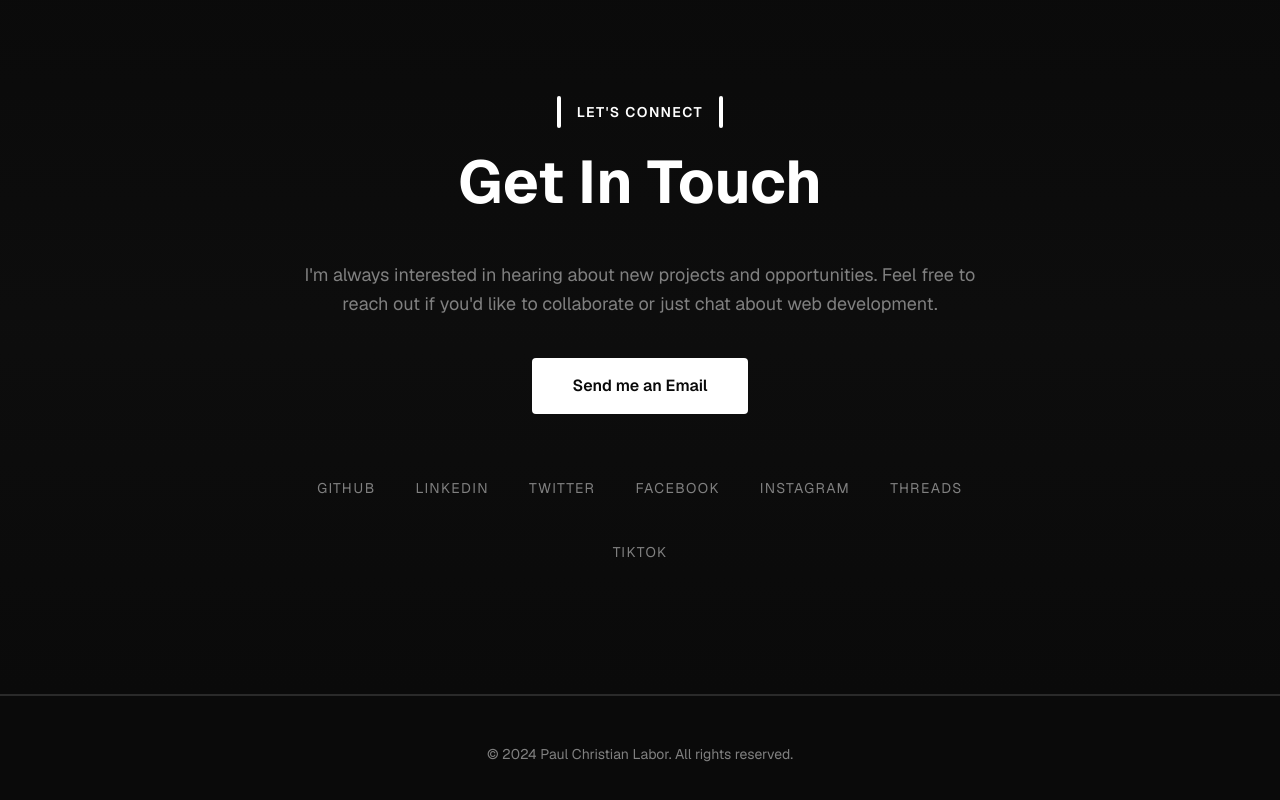
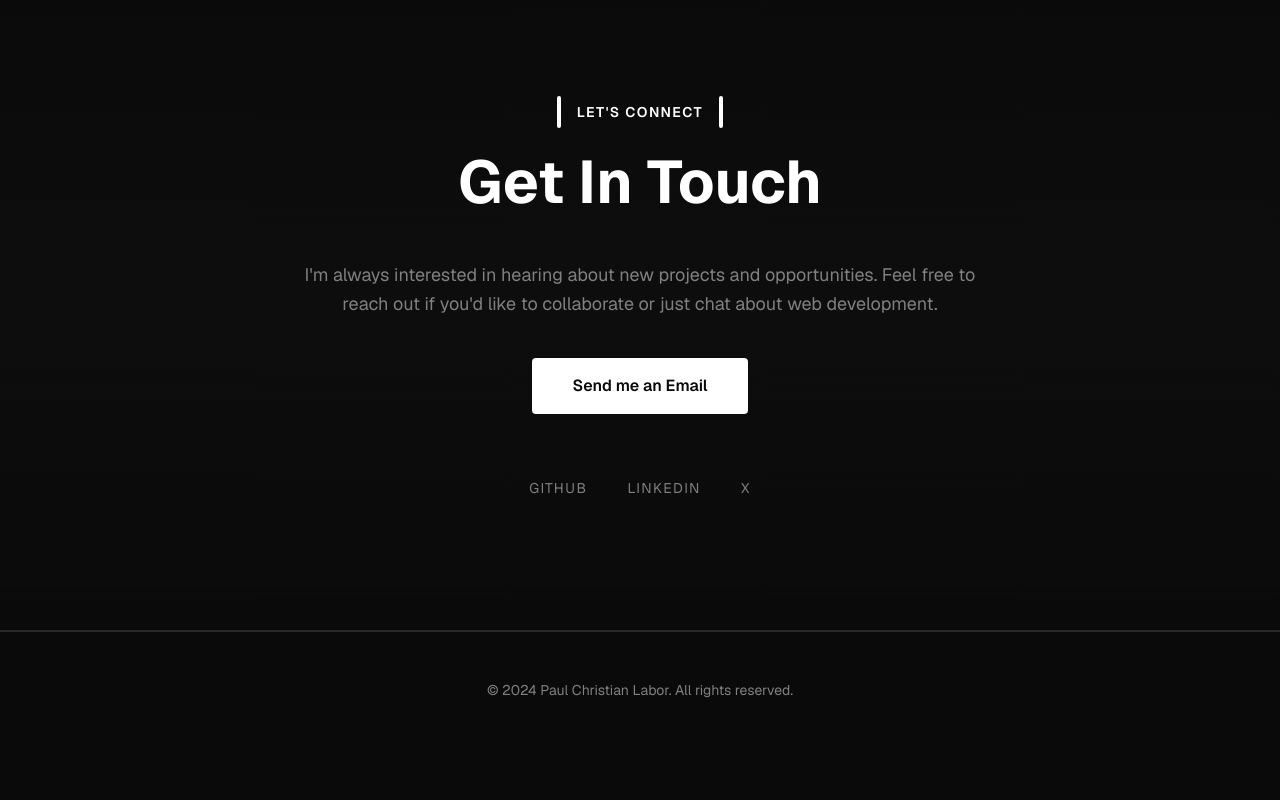
Before and after one commit to paulchristianlabor/v0-portfolio-website, a Next.js app: page / in a window 1280 px wide. Shown: the part 2456-3256 px from the top of the page. After the commit the page ends 3204 px from the top, so only its background shows below. Built offline with nearby package versions, Linux system fonts and the light colour scheme.

Commit message:
Updating the socials

```diff
--- a/app/page.tsx
+++ b/app/page.tsx
@@ -221,20 +221,8 @@ export default function Home() {
               <a href="https://linkedin.com" target="_blank" rel="noopener noreferrer" className="text-sm uppercase tracking-widest text-secondary hover:text-accent hover:border-b-2 hover:border-accent pb-1 transition-all duration-200">
                 LinkedIn
               </a>
-              <a href="https://twitter.com" target="_blank" rel="noopener noreferrer" className="text-sm uppercase tracking-widest text-secondary hover:text-accent hover:border-b-2 hover:border-accent pb-1 transition-all duration-200">
-                Twitter
-              </a>
-              <a href="https://facebook.com" target="_blank" rel="noopener noreferrer" className="text-sm uppercase tracking-widest text-secondary hover:text-accent hover:border-b-2 hover:border-accent pb-1 transition-all duration-200">
-                Facebook
-              </a>
-              <a href="https://instagram.com" target="_blank" rel="noopener noreferrer" className="text-sm uppercase tracking-widest text-secondary hover:text-accent hover:border-b-2 hover:border-accent pb-1 transition-all duration-200">
-                Instagram
-              </a>
-              <a href="https://threads.net" target="_blank" rel="noopener noreferrer" className="text-sm uppercase tracking-widest text-secondary hover:text-accent hover:border-b-2 hover:border-accent pb-1 transition-all duration-200">
-                Threads
-              </a>
-              <a href="https://tiktok.com" target="_blank" rel="noopener noreferrer" className="text-sm uppercase tracking-widest text-secondary hover:text-accent hover:border-b-2 hover:border-accent pb-1 transition-all duration-200">
-                TikTok
+              <a href="https://x.com" target="_blank" rel="noopener noreferrer" className="text-sm uppercase tracking-widest text-secondary hover:text-accent hover:border-b-2 hover:border-accent pb-1 transition-all duration-200">
+                X
               </a>
             </div>
           </div>
```
